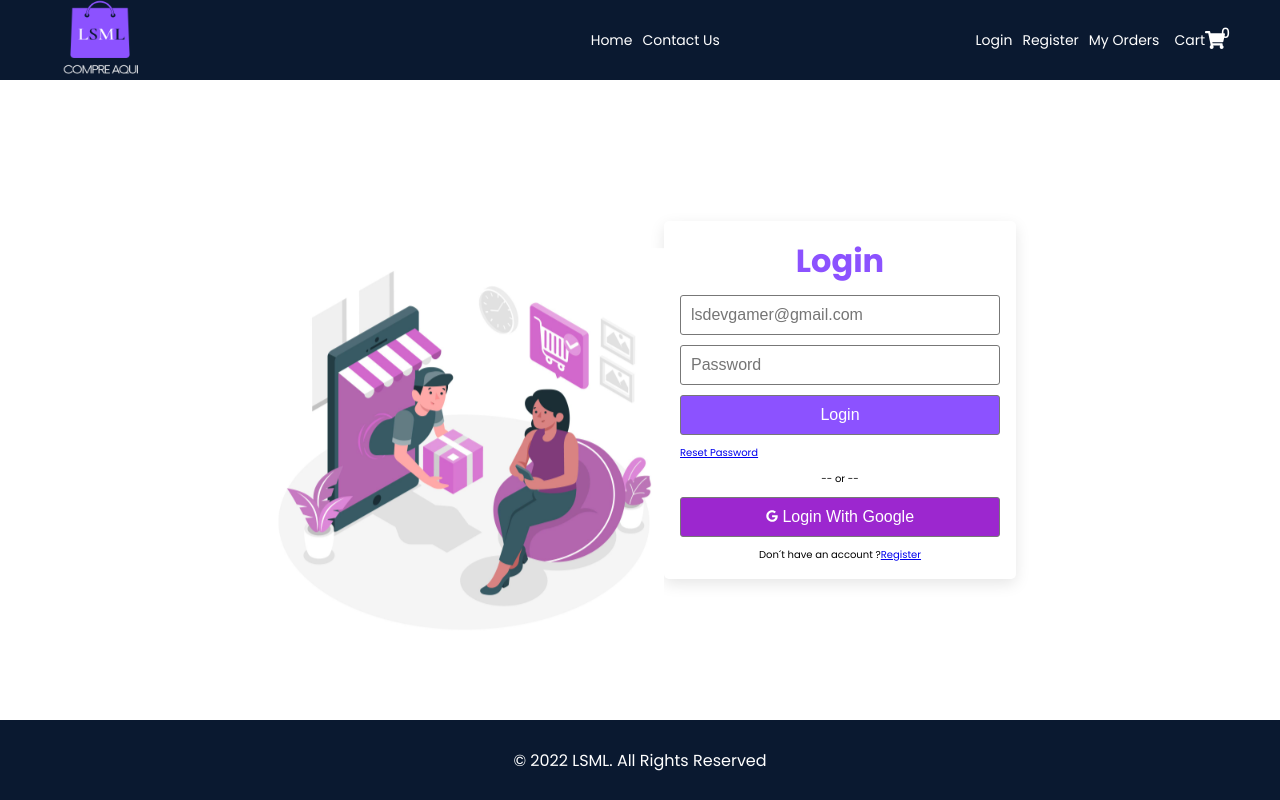
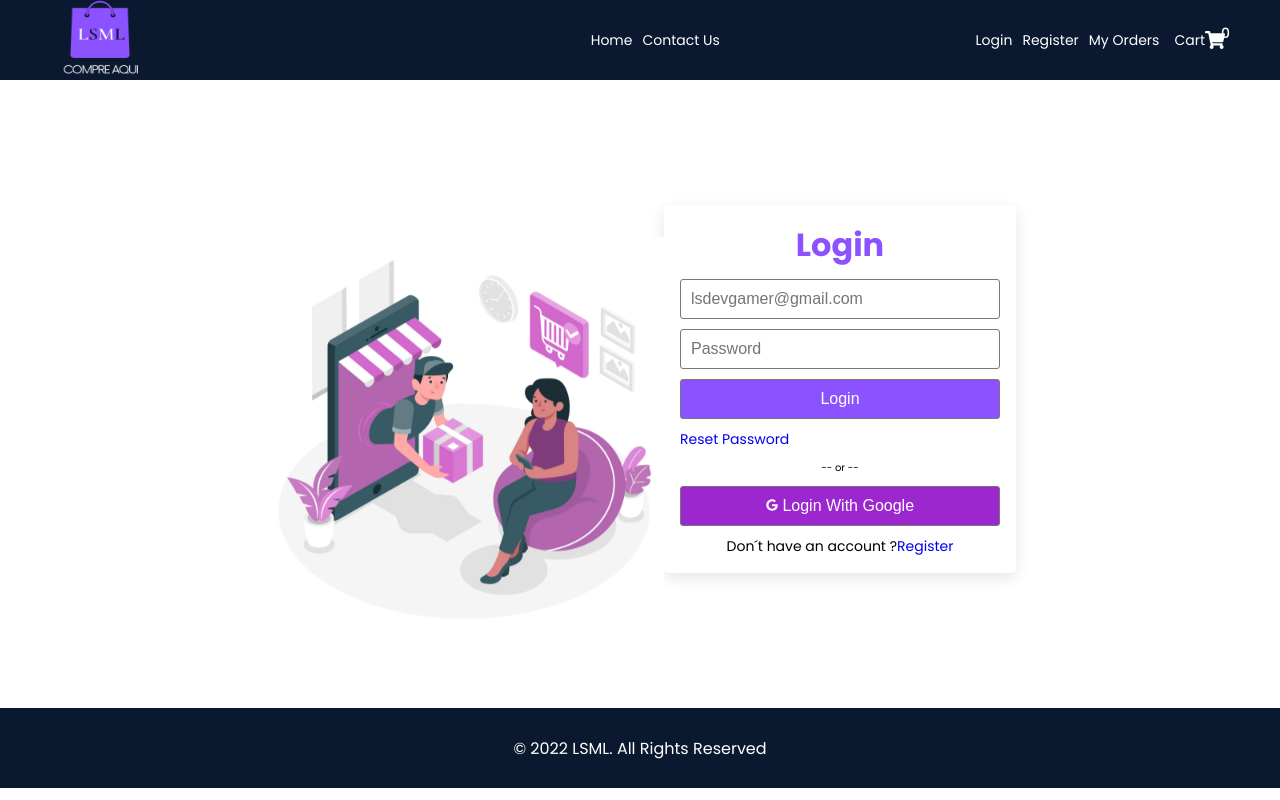
Before and after one commit to Lourenso-sofecia/ls-compre-aqui, a React (Create React App) app: page /login in a window 1280 px wide. Built offline with nearby package versions, Linux system fonts and the light colour scheme.

Commit message:
Bug sobre barra de rolagem resolvido com sucesso, em auth

```diff
--- a/src/index.css
+++ b/src/index.css
@@ -41,13 +41,13 @@ body
 section
 {
   width: 100%;
-  padding: 4rem 0px;
+  padding: 0px 0px 1rem 0px;
 }
 
 .container
 {
   max-width: 1200px;
-  margin: 0 auto;
+  margin: -6px auto;
 }
 .--btn, .--btn-google
 {
@@ -82,3 +82,8 @@ section
   background-color: #9c27cf;
   transition: all 0.5s;
 }
+.txt-reset{
+  font-size: 1.4rem;
+
+  text-decoration: none;
+}
--- a/src/pages/auth/Login.jsx
+++ b/src/pages/auth/Login.jsx
@@ -22,7 +22,7 @@ const Login = () => {
 
             <button className = '--btn --btn-primary --btn-block'>Login</button>
             <div className = {styles.links} >
-              <Link to = "/reset">
+              <Link to = "/reset" className = 'txt-reset'>
                 Reset Password
               </Link>
             </div>
@@ -34,8 +34,8 @@ const Login = () => {
 
           </button>
           <span className = {styles.register}>
-            <p>Don´t have an account ?</p>
-            <Link to = "/register">Register</Link>
+            <p className = 'txt-reset'>Don´t have an account ?</p>
+            <Link to = "/register" className = 'txt-reset'>Register</Link>
           </span>
         </div>
       </Card>
--- a/src/pages/auth/Register.jsx
+++ b/src/pages/auth/Register.jsx
@@ -22,8 +22,8 @@ const Register = () => {
           </form>
 
           <span className = {styles.register}>
-            <p>Already an account ? </p>
-            <Link to = "/login"> Login</Link>
+            <p className = 'txt-reset'>Already an account ?  </p>
+            <Link to = "/login" className = 'txt-reset'> Login</Link>
           </span>
         </div>
       </Card>
--- a/src/pages/auth/Reset.jsx
+++ b/src/pages/auth/Reset.jsx
@@ -17,10 +17,10 @@ const Reset = () => {
             <button className = '--btn --btn-primary --btn-block'>Reset Password</button>
             <div className = {styles.links}>
               <p>
-                <Link to = "/login"> Login </Link>
+                <Link to = "/login" className = 'txt-reset'> Login </Link>
               </p>
               <p>
-                <Link to = "/register"> Register </Link>
+                <Link to = "/register" className = 'txt-reset'> Register </Link>
               </p>
             </div>
           </form>
```
